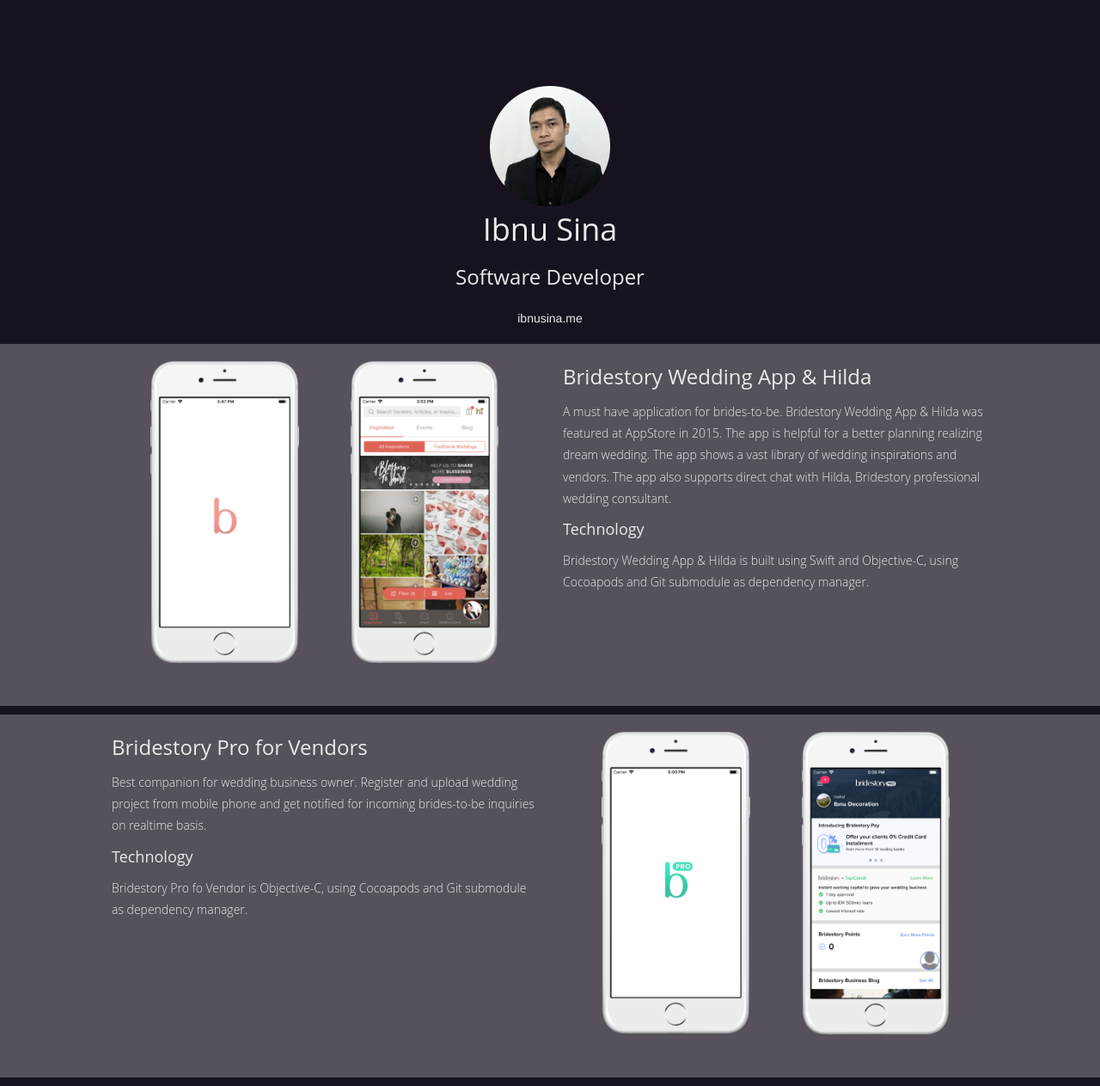
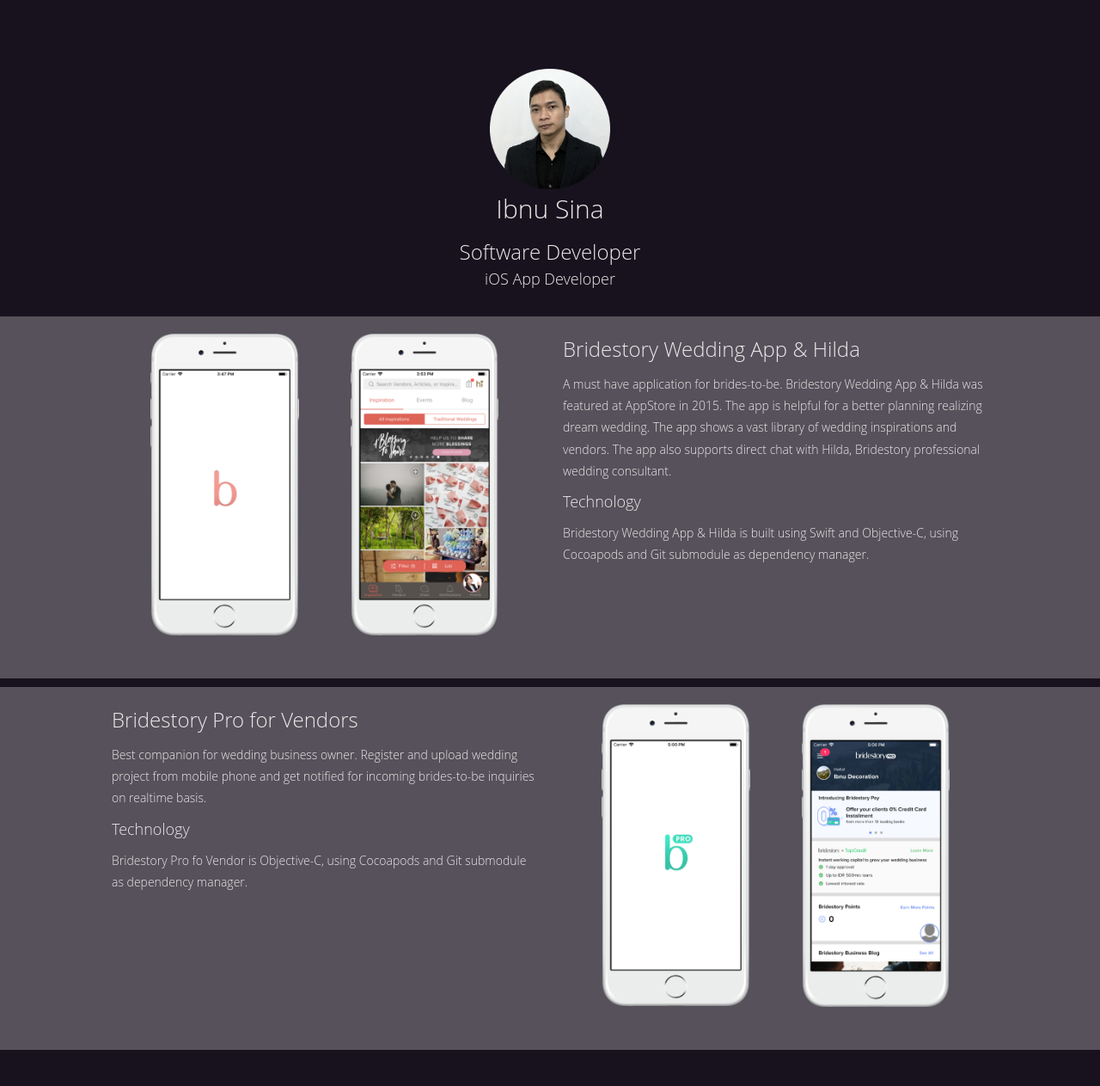
Before and after one commit to ibnusina/profile, a Jekyll site: the page built from index.md, in a window 1280 px wide. Shown: the whole page at 86% size. Built offline with Jekyll 4.4.1, drawn with Linux system fonts in a browser that asks for light colours; after the commit the page ends 1231 px from its top, so only the background shows below that.

Commit message:
Fix font weight

```diff
--- a/_layouts/profile_page.html
+++ b/_layouts/profile_page.html
@@ -4,13 +4,9 @@
 <div class="container-fluid">
     <div class="text-center">
         <img src="{{ "/assets/image/profile.png" | relative_url }}" width="140" class="profile-pic">
-        <h1>Ibnu Sina</h1>
-        <h3>Software Developer</h3>
-        <div class="text-center" style="margin:20px">
-            <a href="http://ibnusina.me/" class="no-underline" target="_blank">
-                                ibnusina.me
-                            </a>
-        </div>
+        <h2>Ibnu Sina</h2>
+        <h3 style="margin-bottom: 0">Software Developer</h3>
+        <h4 style="margin-bottom: 30px">iOS App Developer</h4>
     </div>
     <div class="row row-grey">
         <div class="col-lg-10 col-lg-offset-1">
@@ -24,9 +20,9 @@
                     </div>
                 </div>
                 <div class="col-sm-6 work-desc">
-                    <h3><a href="https://itunes.apple.com/id/app/bridestory-wedding-app-hilda/id1067262519?mt=8" target="blank" class="no-underline">Bridestory Wedding App & Hilda</a></h3>
+                    <h3 class="work-title"><a href="https://itunes.apple.com/id/app/bridestory-wedding-app-hilda/id1067262519?mt=8" target="blank" class="no-underline">Bridestory Wedding App & Hilda</a></h3>
                     <p>A must have application for brides-to-be. Bridestory Wedding App & Hilda was featured at AppStore in 2015. The app is helpful for a better planning realizing dream wedding. The app shows a vast library of wedding inspirations and vendors. The app also supports direct chat with Hilda, Bridestory professional wedding consultant.</p>
-                    <h4>Technology</h4>
+                    <h4 class="work-title">Technology</h4>
                     <p>Bridestory Wedding App & Hilda is built using Swift and Objective-C, using Cocoapods and Git submodule as dependency manager.</p>
                 </div>
             </div>
@@ -44,9 +40,9 @@
                     </div>
                 </div>
                 <div class="col-sm-6 col-sm-pull-6 work-desc">
-                    <h3><a href="https://itunes.apple.com/id/app/bridestory-pro-for-vendors/id1014315547?mt=8" target="blank" class="no-underline">Bridestory Pro for Vendors</a></h3>
+                    <h3 class="work-title"><a href="https://itunes.apple.com/id/app/bridestory-pro-for-vendors/id1014315547?mt=8" target="blank" class="no-underline">Bridestory Pro for Vendors</a></h3>
                     <p>Best companion for wedding business owner. Register and upload wedding project from mobile phone and get notified for incoming brides-to-be inquiries on realtime basis.</p>
-                    <h4>Technology</h4>
+                    <h4 class="work-title">Technology</h4>
                     <p>Bridestory Pro fo Vendor is Objective-C, using Cocoapods and Git submodule as dependency manager.</p>
                 </div>
 
--- a/assets/css/profile_page_style.css
+++ b/assets/css/profile_page_style.css
@@ -1,12 +1,12 @@
 
 body {
-	margin-top:100px;
+	margin-top:80px;
 	background-color: #18121E;
 }
 
 h1, h2, h3, h4, h5{
 	color:#eaeaea !important;
-	font-weight: medium;
+	font-weight: 300;
 	font-family: 'Open Sans', sans-serif;
 	padding-top: 0;
 	margin-top: 0;
@@ -125,3 +125,6 @@
 	padding-top:10;
 	padding-bottom: 10;
 }
+.work-title {
+	font-weight: 340;
+}
```
